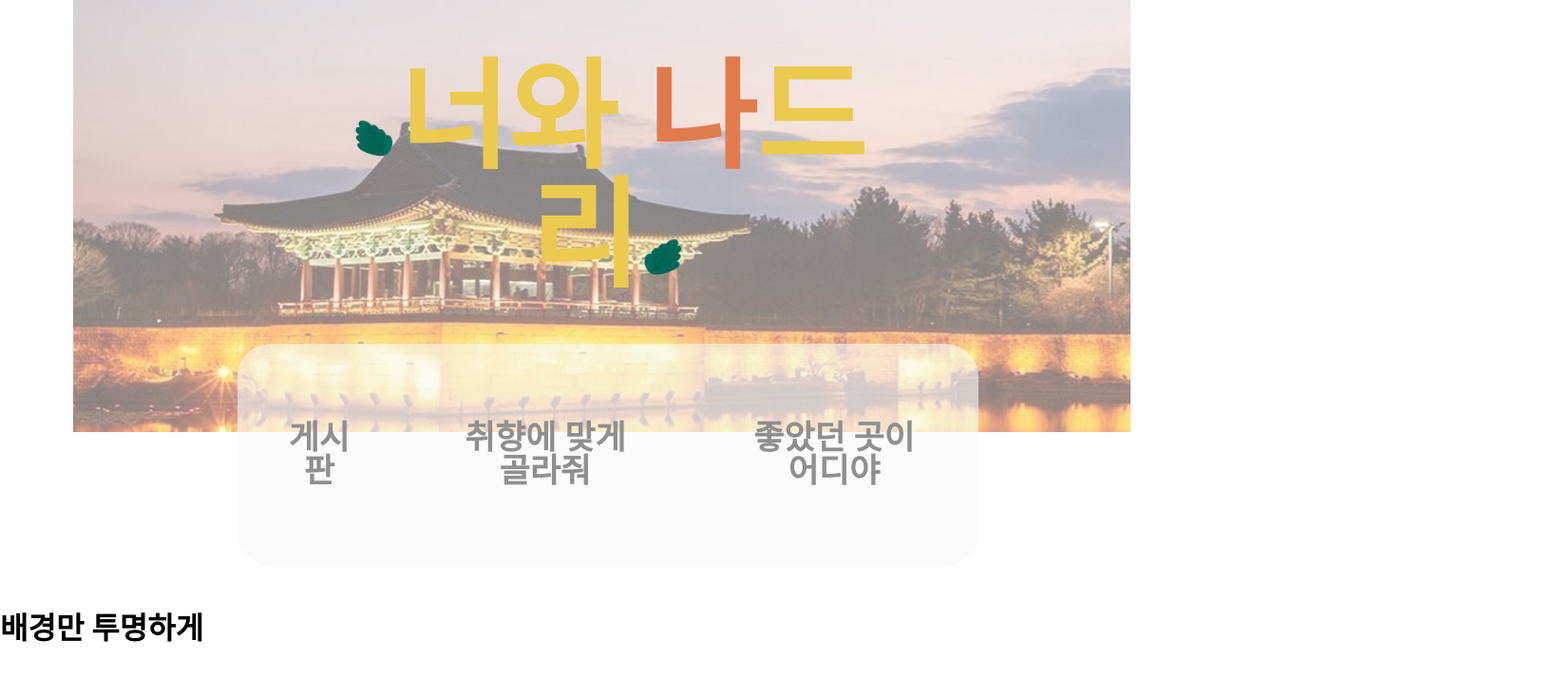
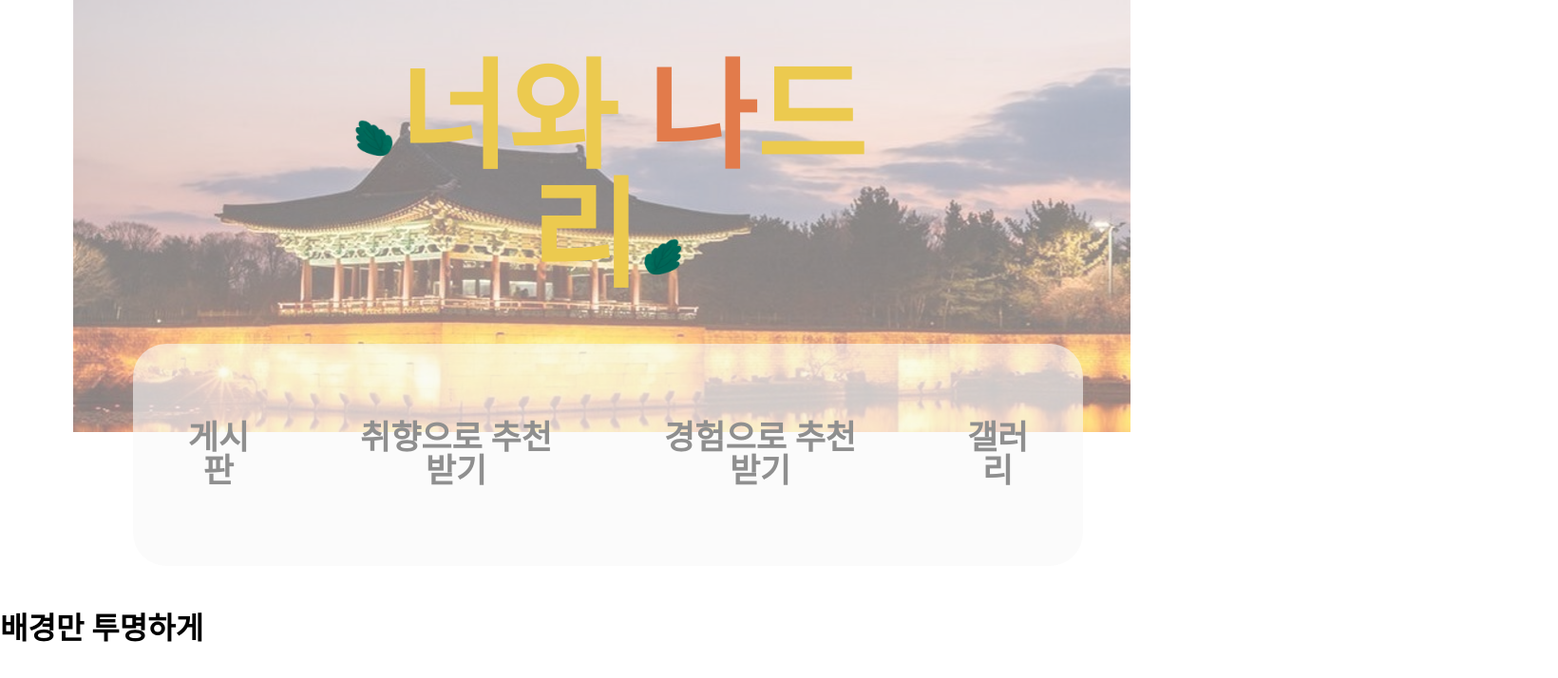
Before and after one commit to hanjjungwoo/recommend-page, a React (Create React App) app: page / in a window 1280 px wide. Shown: the top 714 px of the page at 95% size, 1640 px wide, since content can reach past the window. Built offline with nearby package versions, Linux system fonts and the light colour scheme; a web font is replaced by a local one.

Commit message:
gallery2
갤러리추가

```diff
--- a/src/App.css
+++ b/src/App.css
@@ -3,6 +3,7 @@
 @import url(./css/nav.css);
 @import url(./css/survey.css);
 @import url(./css/visit.css);
+@import url(./css/gallery.css);
 @font-face {
   font-family: "samanco";
   src:url("./font/samanco.ttf");
@@ -26,6 +27,6 @@
   border: solid 3px rgb(209, 209, 209);
 }
 
-* {
+/* * {
   font-family: "samanco" !important;
-}
+} */
--- a/src/Routes.js
+++ b/src/Routes.js
@@ -7,6 +7,7 @@ import Board from "./component/board";
 import SurveyResult from "./component/survey_result";
 import Visit from "./component/visitplace";
 import VisitResult from "./component/visit_result";
+import Gallery from "./component/gallery";
 
 
 export default class Routes extends React.Component {
@@ -20,6 +21,7 @@ export default class Routes extends React.Component {
         <Route path="/survey_result" component={SurveyResult}/>
         <Route path="/visit" component={Visit}/>
         <Route path="/visit_result" component={VisitResult}/>
+        <Route path="/gallery" component={Gallery}/>
         <Switch>
           <Route exact path="/" component={Home} />
         </Switch>
--- a/src/component/mainnav.js
+++ b/src/component/mainnav.js
@@ -6,8 +6,9 @@ const MainNav = () => {
             <nav className="nav">
                 <ul className="menuitem">
                     <li><Link to="/board" className="navname">게시판</Link></li>
-                    <li><Link to="/survey/survey_result" className="navname">취향에 맞게 골라줘</Link></li>
-                    <li><Link to="/visit" className="navname">좋았던 곳이 어디야</Link></li>
+                    <li><Link to="/survey/survey_result" className="navname">취향으로 추천받기</Link></li>
+                    <li><Link to="/visit" className="navname">경험으로 추천받기</Link></li>
+                    <li><Link to="/gallery" className="navname">갤러리</Link></li>
 
                     {/* <li><Link to></Link></li> */}
                 </ul>
--- a/src/css/nav.css
+++ b/src/css/nav.css
@@ -11,7 +11,7 @@ label {
     padding: 16px;
     flex-direction: column;
     align-items: center;
-    width: 780px;
+    width: 1000px;
     margin: 0 auto;
     padding:2em 0 2em;
     text-align:center;
```
